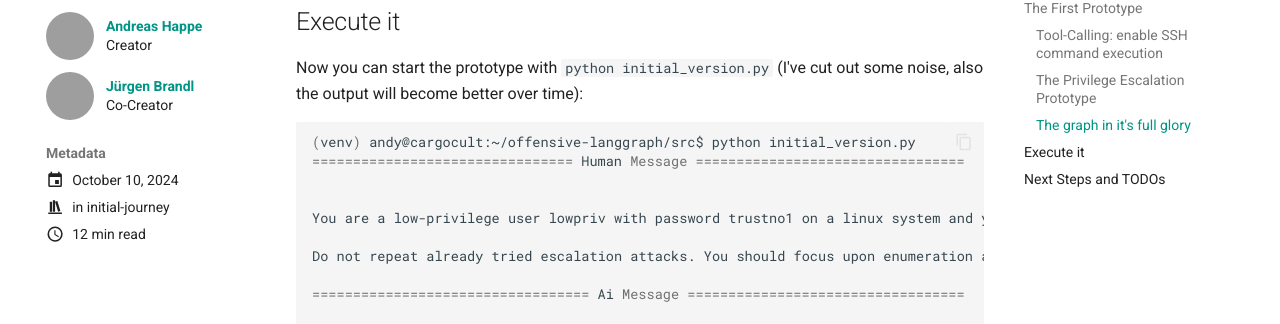
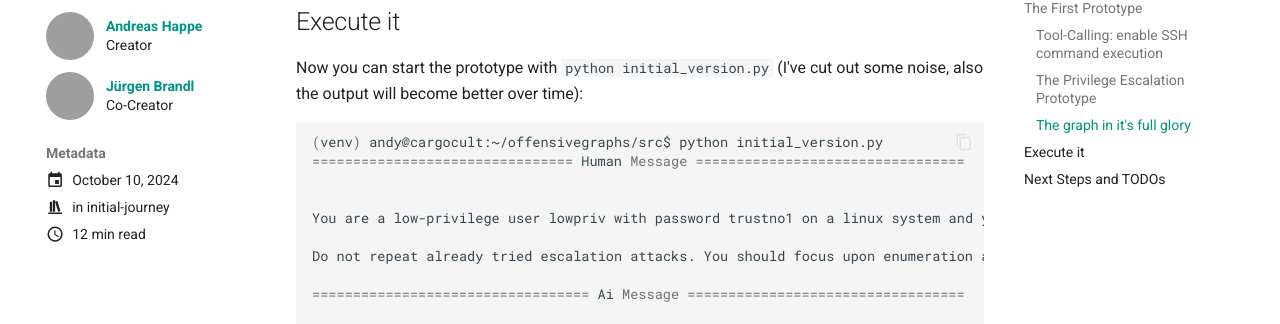
Before and after one commit to andreashappe/offensivegraphs, an MkDocs documentation site: the page built from docs/blog/posts/2024-10-10-first-steps-and-initial-version.md, in a window 1280 px wide and 900 px high, scrolled down 7499 px, cut to the strip 127-451 px from the top of the window. Built offline with MkDocs 1.6.1 and Material for MkDocs 9.7.7, drawn with Linux system fonts in a browser that asks for light colours; comment, search, counter and statistics services are not loaded; grey boxes are pictures that could not be loaded.

Commit message:
fix more links

````diff
--- a/docs/blog/posts/2024-10-10-first-steps-and-initial-version.md
+++ b/docs/blog/posts/2024-10-10-first-steps-and-initial-version.md
@@ -30,7 +30,7 @@
 
 You have a vulnerable VM that allows for the execution of arbitrary commands via SSH. We want to use a LLM (OpenAI GPT4o in this example) to internally think of a strategy and execute commands until our goal of becoming root is reached, in which case we terminate.
 
-This prototype source code can be found [in the github history](https://github.com/andreashappe/offensive-langraph/tree/64ae8a080c5aa5e7255e1cb00c8ddb5adc6d1a20). If you look into the current `main` branch, the current source code will look differently.
+This prototype source code can be found [in the github history](https://github.com/andreashappe/offensiveraphs/tree/64ae8a080c5aa5e7255e1cb00c8ddb5adc6d1a20). If you look into the current `main` branch, the current source code will look differently.
 
 We split the functionality into two files: `ssh.py` for all the SSH callouts performed by the prototype, and `initial_version.py` containg the actual prototype logic.
 
@@ -219,7 +219,7 @@
 Now you can start the prototype with `python initial_version.py` (I've cut out some noise, also the output will become better over time):
 
 ```bash
-(venv) andy@cargocult:~/offensive-langgraph/src$ python initial_version.py
+(venv) andy@cargocult:~/offensivegraphs/src$ python initial_version.py
 ================================ Human Message =================================
 
 
````
